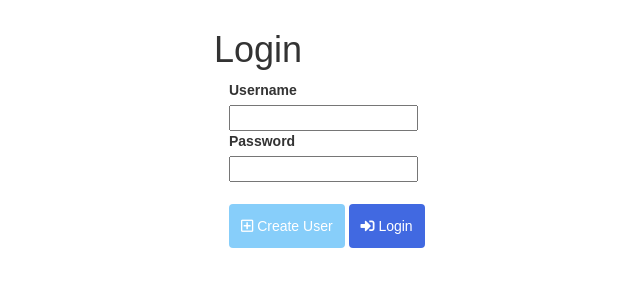
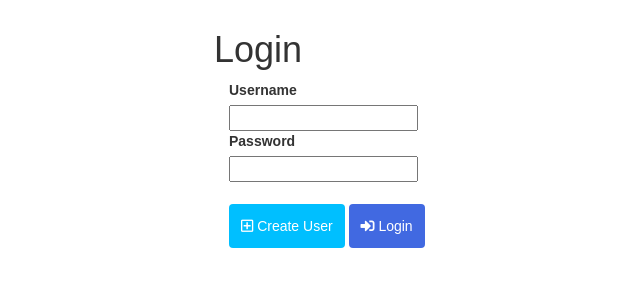
Before and after one commit to NoonanL/SSDsnippetTest, a Django app: page / in a window 1280 px wide, with the pointer over the restyled element; the page is wider, and only the part inside the window is pictured. Shown: the part 89-389 px from the top of that part, without its empty margins (308-948 px from the left). Run offline with Django 3.2, Linux system fonts and the light colour scheme; some libraries are stand-ins or nearby versions.

Commit message:
Css button hover colour change

```diff
--- a/snippetTest/static/css/styles.css
+++ b/snippetTest/static/css/styles.css
@@ -53,7 +53,7 @@ body {
     color:white;
 }
 .btn:hover {
-    background-color: LightSkyBlue;
+    background-color: DeepSkyBlue;
     color:white;
 }
 
```
